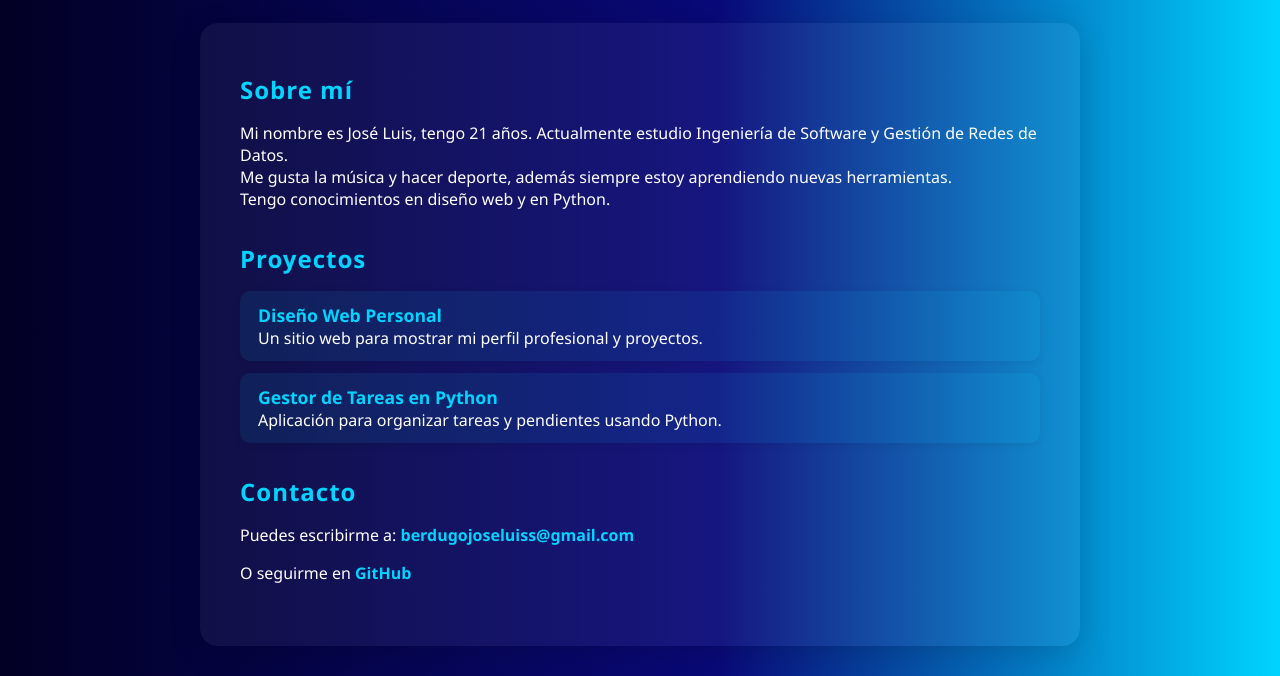
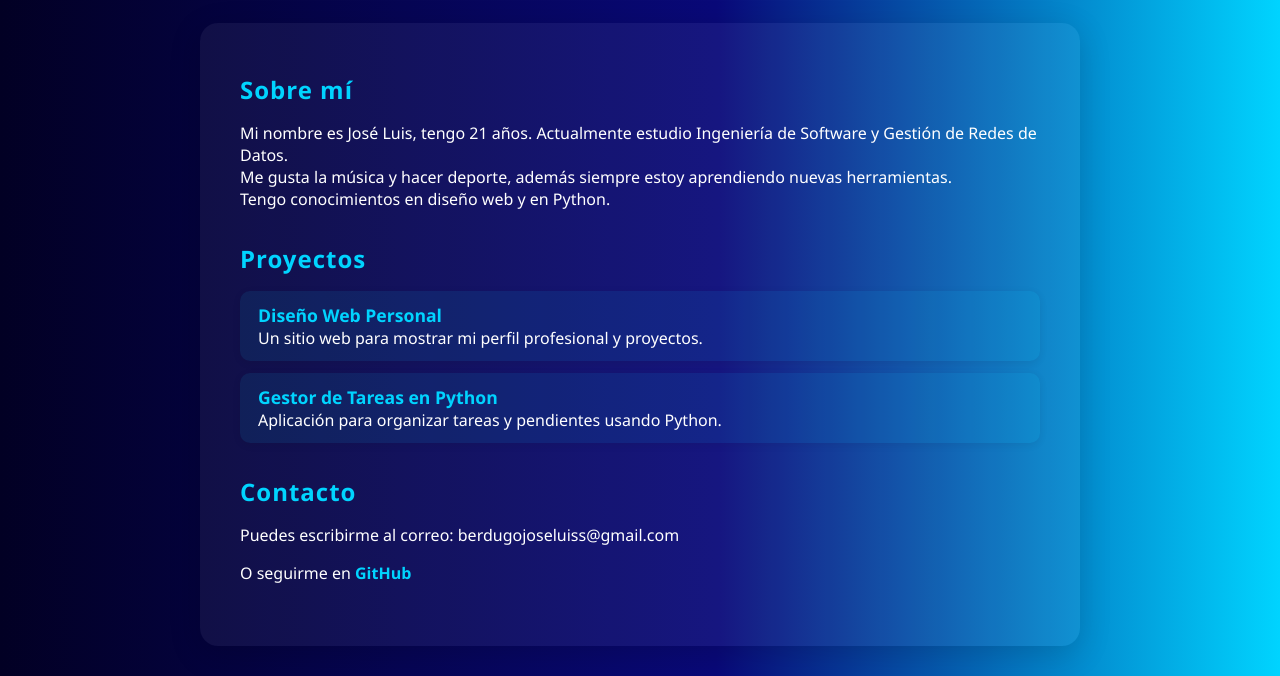
Before and after one commit to Jossi10x/Jossi10x.github.io, a plain HTML site: page index.html in a window 1280 px wide. Shown: the part 178-854 px from the top of the page. Drawn offline with Linux system fonts and the light colour scheme.

Commit message:
ahora ya

```diff
--- a/index.html
+++ b/index.html
@@ -36,14 +36,13 @@
                         <strong>Gestor de Tareas en Python</strong><br>
                         <span>Aplicación para organizar tareas y pendientes usando Python.</span>
                     </li>
-                    <!-- Agrega más proyectos aquí -->
                 </ul>
             </div>
         </section>
         <section>
             <div class="contacto">
                 <h2>Contacto</h2>
-                <p>Puedes escribirme a: <a href="berdugojoseluiss@gmail.com">berdugojoseluiss@gmail.com</a></p>
+                <p>Puedes escribirme al correo: berdugojoseluiss@gmail.com</p>
                 <p>O seguirme en <a href="https://github.com/Jossi10x" target="_blank">GitHub</a></p>
             </div>
         </section>
```
